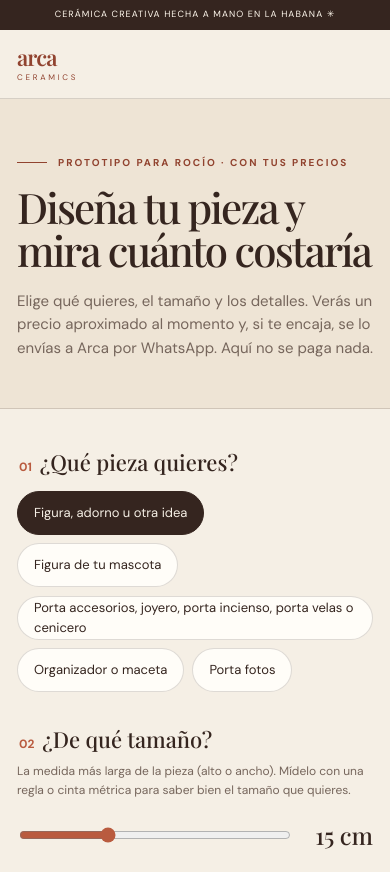
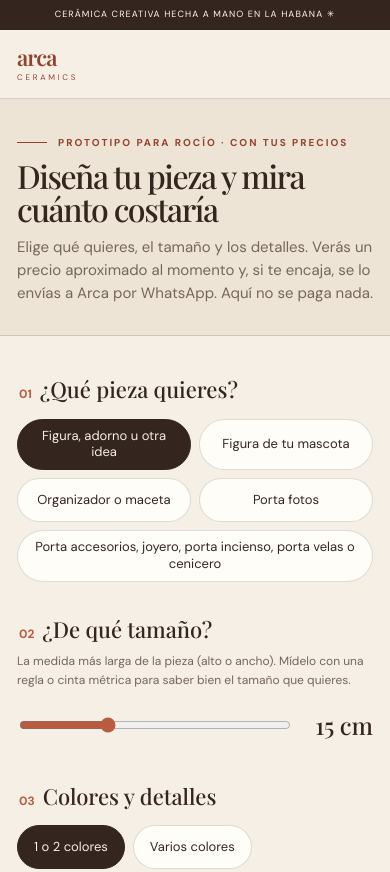
Before and after one commit to ulloashania/arca-prototipo, a plain HTML site: page index.html in a window 390 px wide. Shown: the top 872 px of the page. Drawn offline with nearby package versions, Linux system fonts and the light colour scheme.

Commit message:
Tipos de pieza en 2 lineas y cabecera mas baja
Co-Authored-By: Claude Opus 5.5 <noreply@anthropic.com>

```diff
--- a/index.html
+++ b/index.html
@@ -5,7 +5,7 @@
   <title>Encarga tu pieza | Arca Ceramics</title><meta name="robots" content="noindex"><meta name="description" content="Diseña tu pieza de cerámica por encargo, mira un precio aproximado y envía el pedido a Arca por WhatsApp.">
   <link rel="preconnect" href="https://fonts.googleapis.com"><link rel="preconnect" href="https://fonts.gstatic.com" crossorigin><link href="https://fonts.googleapis.com/css2?family=DM+Sans:wght@400;500;600;700&family=Playfair+Display:wght@500;600;700&display=swap" rel="stylesheet"><link rel="stylesheet" href="styles.css">
   <style>
-    .encargo-layout { display: grid; grid-template-columns: 1.3fr .9fr; gap: clamp(28px, 5vw, 64px); align-items: start; padding: 56px 0 90px; }
+    .encargo-layout { display: grid; grid-template-columns: 1.3fr .9fr; gap: clamp(28px, 5vw, 64px); align-items: start; padding: 40px 0 90px; }
     .paso { border: 0; margin: 0 0 30px; padding: 0; }
     .paso legend { margin-bottom: 12px; font-family: var(--serif); font-size: 22px; }
     .paso legend b { color: var(--clay); font-family: var(--sans); font-size: 12px; margin-right: 8px; }
@@ -31,6 +31,19 @@
     .comparar-op:hover { border-color: var(--paper); }
     .enviar { width: 100%; margin-top: 22px; min-height: 52px; font-size: 14px; }
     .enviado { margin-top: 14px; padding: 12px 14px; background: #e3ebdf; color: #344b34; font-size: 13px; }
+    /* Cabecera más baja en esta página, para que la calculadora se vea antes */
+    .page-hero { padding: 36px 0 30px; }
+    .page-hero h1 { margin: 10px 0 10px; font-size: clamp(32px, 4.5vw, 48px); }
+    /* Tipos de pieza en 2 líneas: 3 arriba y 2 abajo */
+    #tipos { display: grid; grid-template-columns: repeat(6, 1fr); grid-auto-flow: dense; }
+    #tipos .chip:nth-child(-n+3) { grid-column: span 2; }
+    #tipos .chip:nth-child(n+4) { grid-column: span 3; }
+    #tipos .chip span { width: 100%; height: 100%; justify-content: center; padding: 8px 14px; line-height: 1.3; text-align: center; }
+    @media (max-width: 600px) {
+      #tipos { grid-template-columns: 1fr 1fr; }
+      #tipos .chip:nth-child(n) { grid-column: auto; }
+      #tipos .chip:nth-child(4) { grid-column: span 2; }
+    }
     .condiciones { max-width: 760px; padding-bottom: 90px; }
     .condiciones h2 { margin: 0 0 10px; font-family: var(--serif); font-size: clamp(28px, 4vw, 36px); }
     .condiciones > p { color: var(--muted); }
--- a/precios.js
+++ b/precios.js
@@ -9,8 +9,8 @@ window.ARCA_PRECIOS = {
   tipos: [
     { id: 'adorno',     nombre: 'Figura, adorno u otra idea',                                    min: 8,  max: 30, desde: 8,  hasta: 20 },
     { id: 'mascota',    nombre: 'Figura de tu mascota',                                          min: 10, max: 20, desde: 10, hasta: 20 },
+    { id: 'maceta',     nombre: 'Organizador o maceta',                                          min: 8,  max: 30, desde: 8,  hasta: 20 },
     { id: 'accesorios', nombre: 'Porta accesorios, joyero, porta incienso, porta velas o cenicero', min: 8,  max: 30, desde: 7,  hasta: 15 },
-    { id: 'maceta',     nombre: 'Organizador o maceta',                                          min: 8,  max: 30, desde: 8,  hasta: 20 },
     { id: 'fotos',      nombre: 'Porta fotos',                                                   min: 5,  max: 10, desde: 3,  hasta: 5 }
   ],
   // Lo que sube el precio, en USD por pieza: "extra: [de, a]".
```
